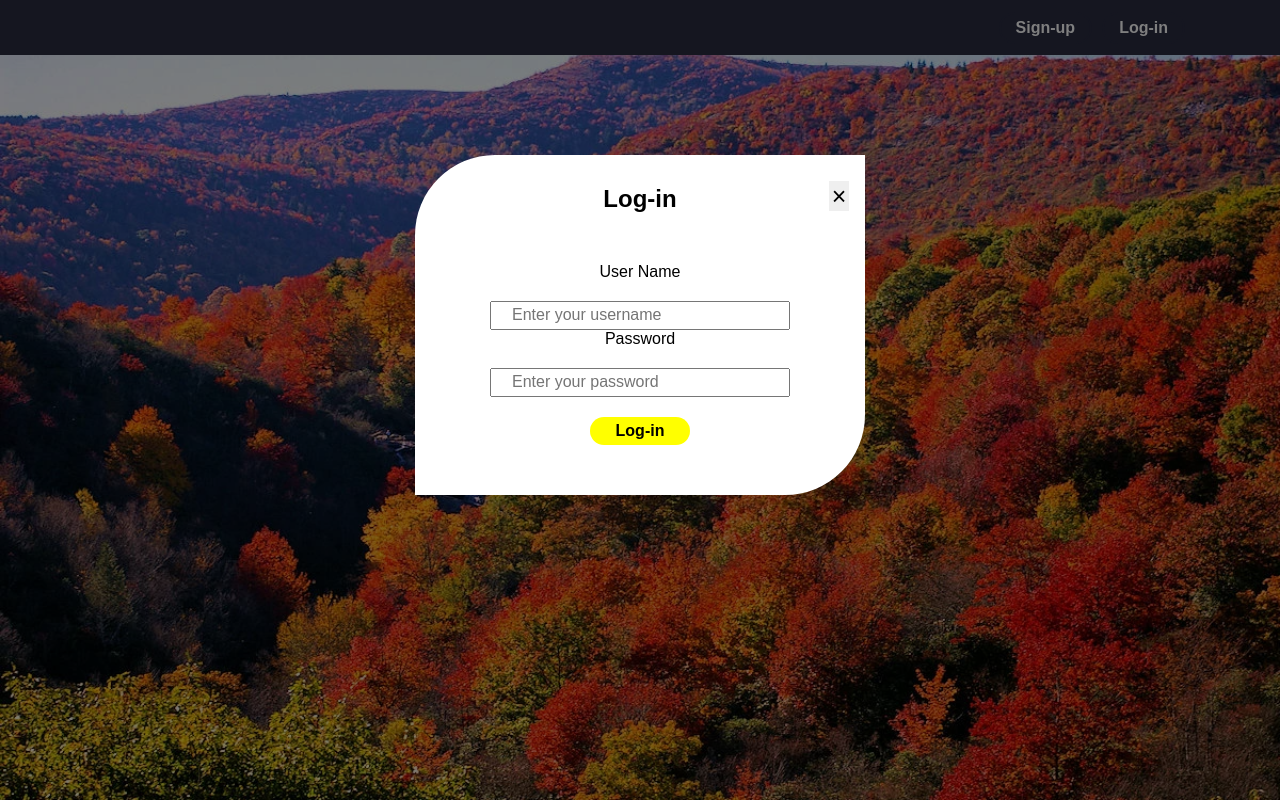
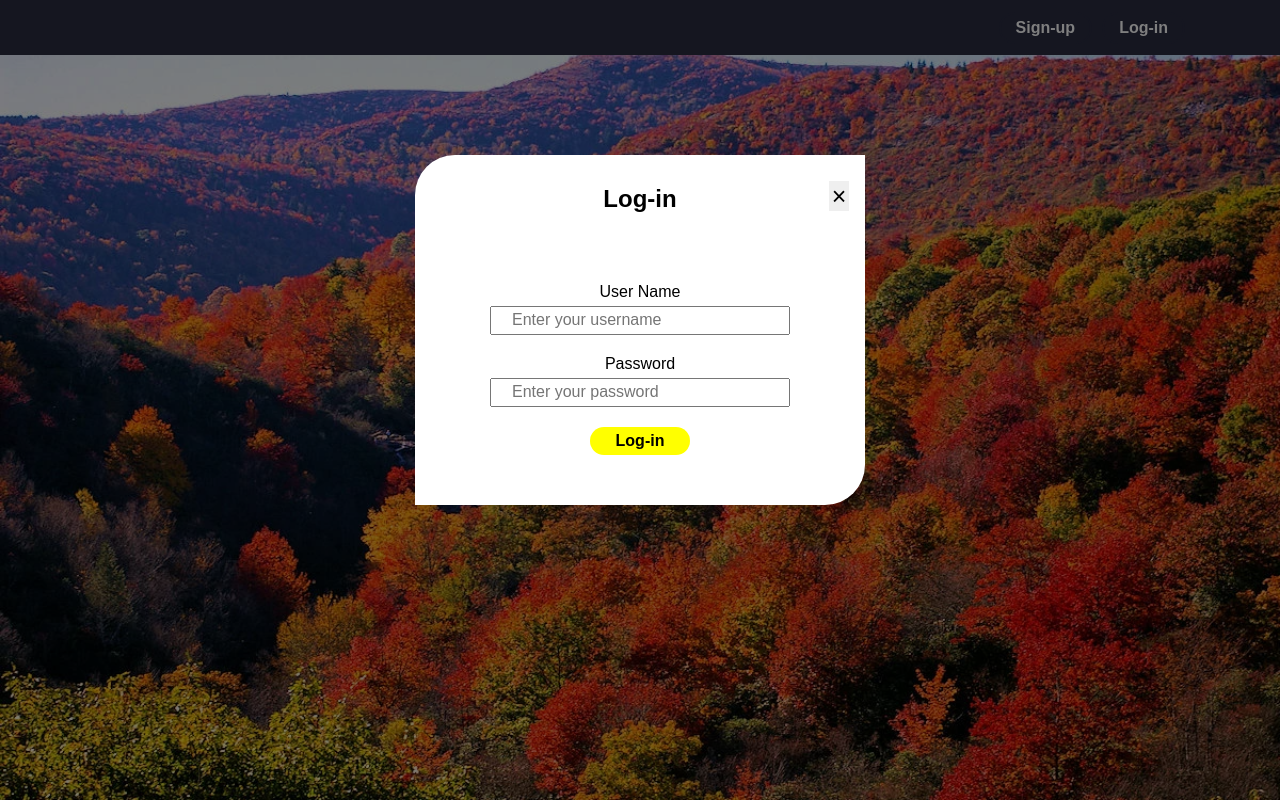
Before and after one commit to Bappaditya721135/one-page-log-in-, a plain HTML site: page index.html in a window 1280 px wide. Both pictures are taken after a click on the button "Log-in". Drawn offline with Linux system fonts and the light colour scheme.

Commit message:
updated css file

```diff
--- a/css/styles.css
+++ b/css/styles.css
@@ -42,7 +42,7 @@ body{
     background-color: white;
     color: black;
     padding: 30px;
-    border-radius: 80px 0 80px 0;
+    border-radius: 40px 0 40px 0;
     text-align: center;
     margin: 100px auto;
     z-index: 5;
@@ -60,7 +60,7 @@ form{
 #userName,#password,#new-userName,#new-password{
     width: 300px;
     padding: 5px 20px;
-    margin-top: 20px;
+    margin-top: 5px;
 }
 ::placeholder{
     font-size: 1rem;
@@ -74,6 +74,11 @@ form{
     background-color: yellow;
     padding: 5px 10px;
     border-radius: 20px;
+}
+ label{
+    /* position: relative;
+    right: 7rem; */
+    margin-top: 20px;
 }
 .login-cross,.signup-cross{
     position: relative;
```
